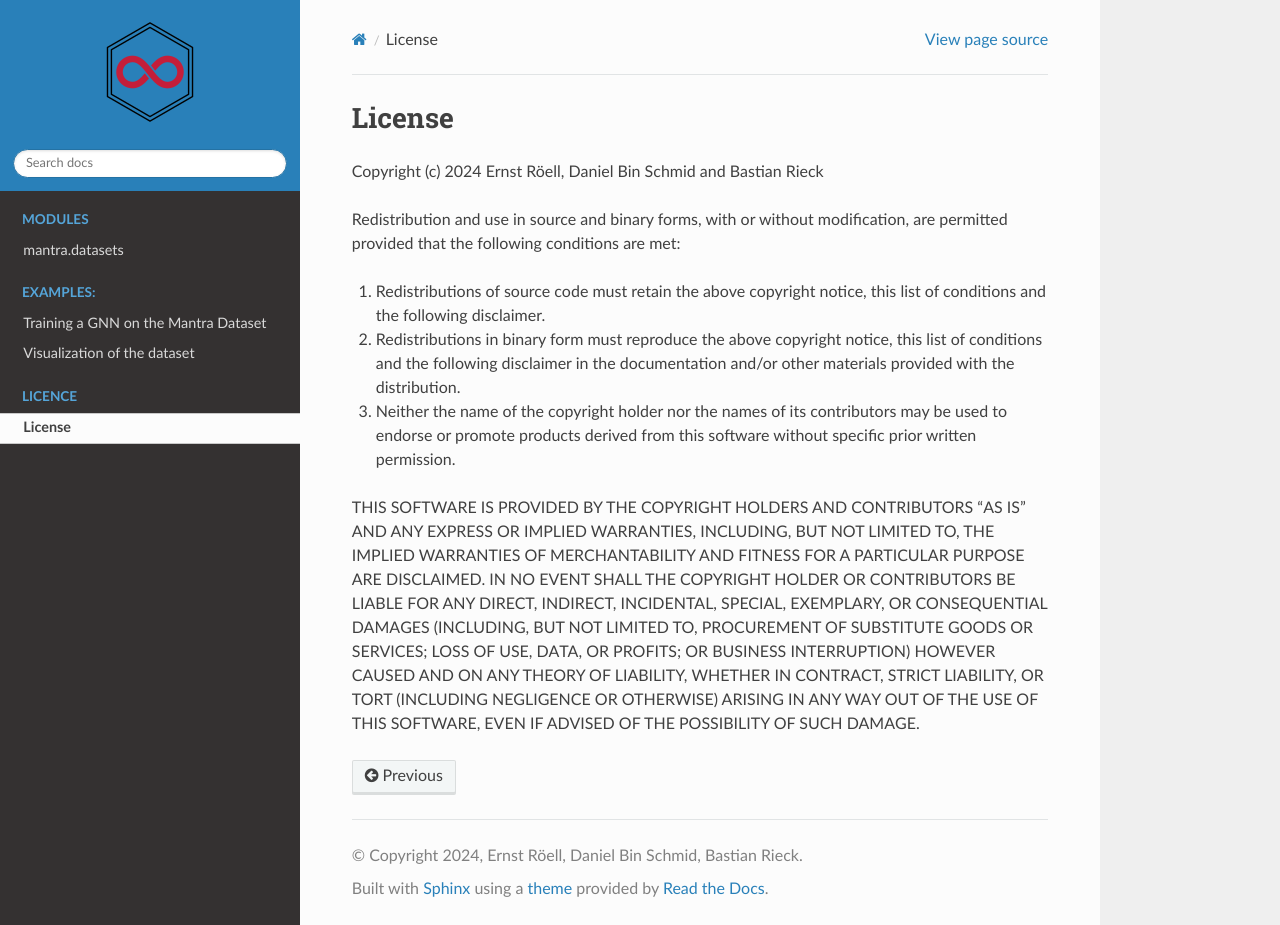
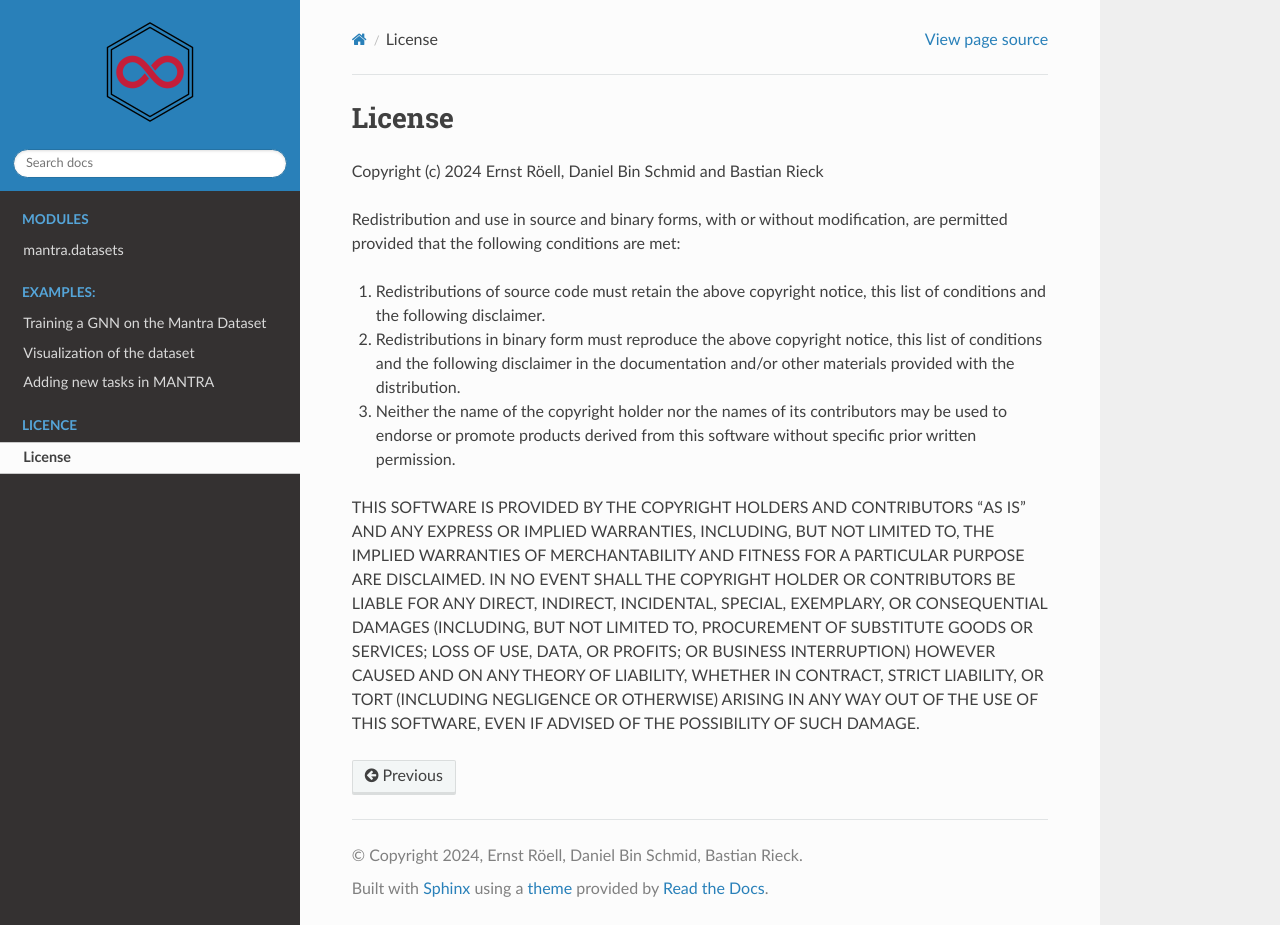
Before and after one commit to aidos-lab/mantra, a Sphinx documentation site: the page built from docs/source/licence.rst, in a window 1280 px wide and 925 px high. Built offline with Sphinx 7.4.7 and the Read the Docs theme 3.1.0, drawn with Linux system fonts in a browser that asks for light colours.

Commit message:
Added new notebook to sphinx

```diff
--- a/docs/source/index.rst
+++ b/docs/source/index.rst
@@ -12,6 +12,7 @@
 
    notebooks/train_gnn.ipynb
    notebooks/visualize_data.ipynb
+   notebooks/adding_new_task.ipynb
 
 
 
```
Also changed, not shown: docs/source/notebooks/adding_new_task.ipynb (added).
